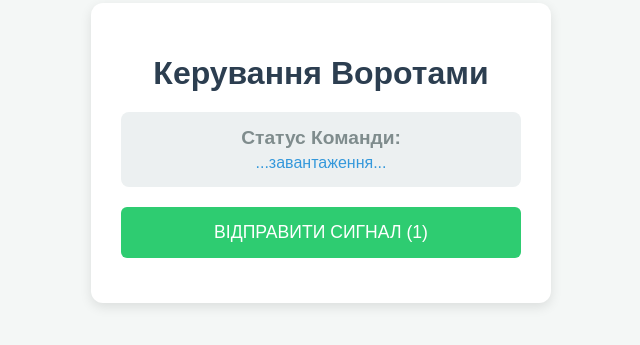
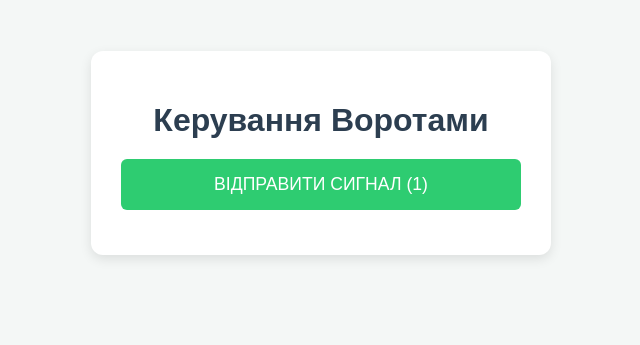
Before and after one commit to biografimiroslav/AutoGate, a plain HTML site: page index.html in a window 1280 px wide. Shown: the part 247-592 px from the top of the page, without its empty margins (319-959 px from the left). Drawn offline with Linux system fonts and the light colour scheme; no server answers.

```diff
--- a/index.html
+++ b/index.html
@@ -75,10 +75,7 @@
     <div class="container">
         <h1>Керування Воротами</h1>
 
-        <div class="status-box">
-            <span class="status-text">Статус Команди:</span>
-            <span id="currentStatus">...завантаження...</span>
-        </div>
+
 
         <button class="btn" onclick="sendGateCommand()">
             ВІДПРАВИТИ СИГНАЛ (1)
```
